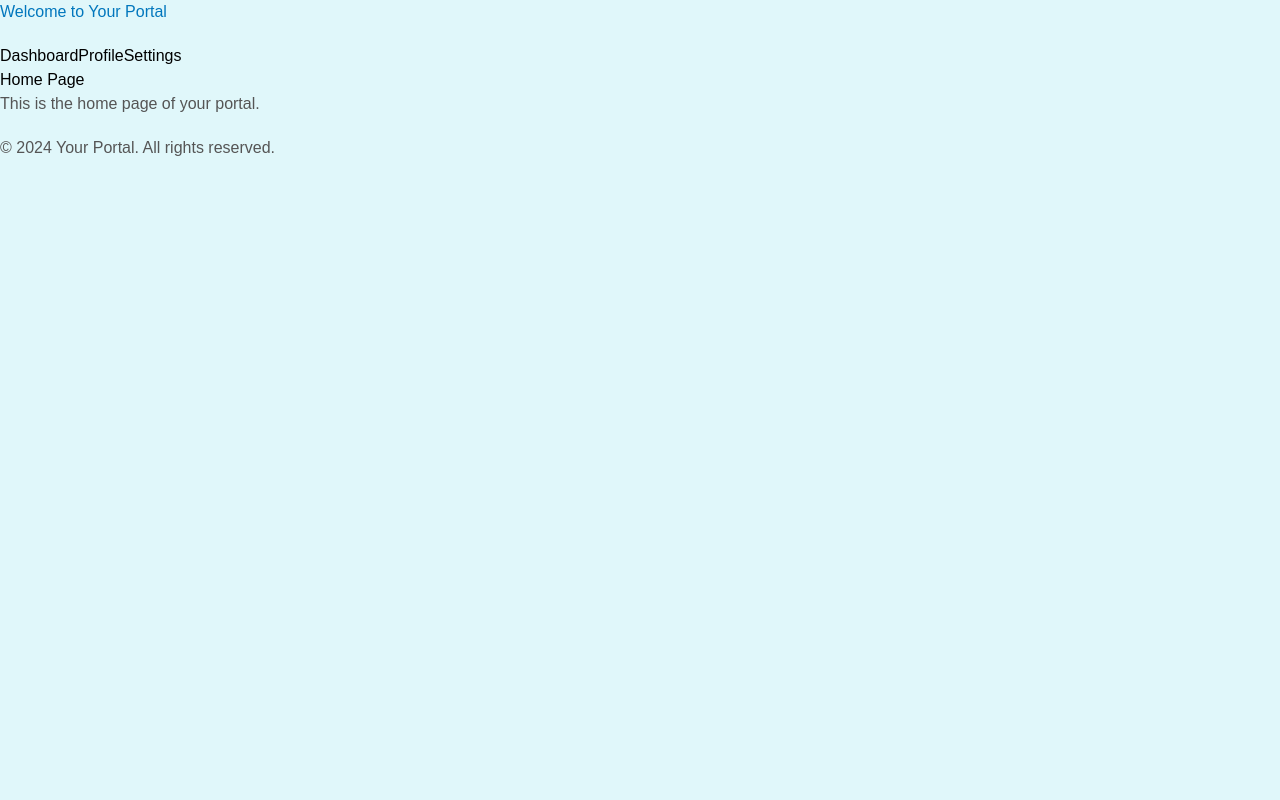
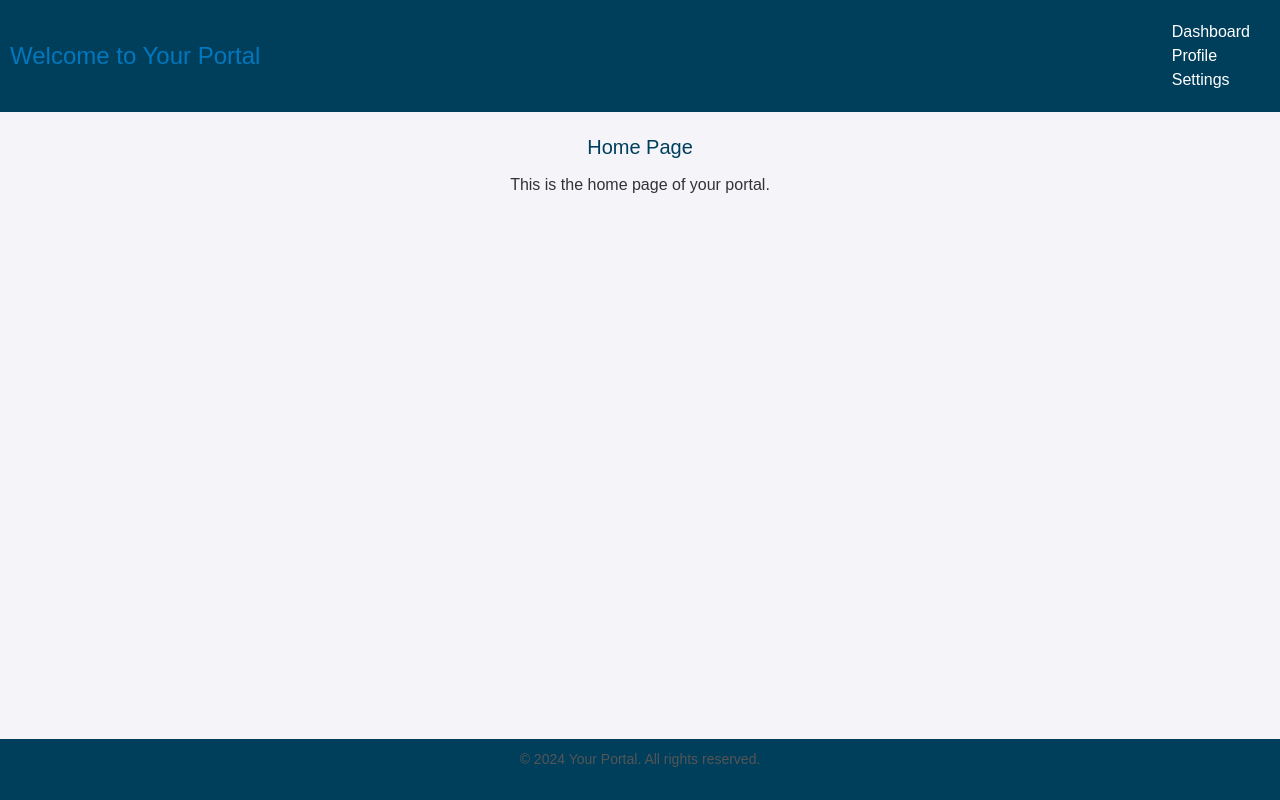
Before and after one commit to Tech-Consult-WorldWide/ConsultProtal, a React (Create React App) app: page /home in a window 1280 px wide. Built offline with nearby package versions, Linux system fonts and the light colour scheme.

Commit message:
Homepage updated

```diff
--- a/src/pages/user/HomePage.css
+++ b/src/pages/user/HomePage.css
@@ -1,42 +1,65 @@
-.logout-modal {
-  position: fixed;
-  top: 0;
-  left: 0;
-  width: 100%;
-  height: 100%;
-  background: rgba(0, 0, 0, 0.5);
+/* General Styles */
+body {
+  font-family: 'Arial', sans-serif;
+  margin: 0;
+  padding: 0;
+  background-color: #f4f4f9;
+}
+
+/* Header Styles */
+.homepage-header {
+  background-color: #003f5c;
+  color: white;
+  padding: 20px 10px;
   display: flex;
-  justify-content: center;
+  justify-content: space-between;
   align-items: center;
 }
 
-.modal-content {
-  background: white;
-  padding: 20px;
-  border-radius: 8px;
-  text-align: center;
-  box-shadow: 0 4px 6px rgba(0, 0, 0, 0.1);
+.homepage-header h1 {
+  margin: 0;
+  font-size: 24px;
 }
 
-.confirm-button {
-  margin-right: 10px;
-  background: #007bff;
+.homepage-nav a {
   color: white;
-  padding: 10px 20px;
-  border: none;
+  text-decoration: none;
+  margin: 0 10px;
+  padding: 10px;
   border-radius: 4px;
-  cursor: pointer;
+  transition: background-color 0.3s;
 }
 
-.cancel-button {
-  background: #dc3545;
-  color: white;
-  padding: 10px 20px;
-  border: none;
-  border-radius: 4px;
-  cursor: pointer;
+.homepage-nav a:hover {
+  background-color: #2f4b7c;
 }
 
-.confirm-button:hover, .cancel-button:hover {
-  opacity: 0.9;
+/* Main Content Styles */
+.homepage-main {
+  padding: 20px;
+  text-align: center;
 }
+
+.homepage-main h2 {
+  color: #003f5c;
+  font-size: 20px;
+  margin-bottom: 10px;
+}
+
+.homepage-main p {
+  color: #333;
+  font-size: 16px;
+  line-height: 1.6;
+}
+
+/* Footer Styles */
+.homepage-footer {
+  background-color: #003f5c;
+  color: white;
+  text-align: center;
+  padding: 10px;
+  position: fixed;
+  bottom: 0;
+  width: 100%;
+  font-size: 14px;
+}
--- a/src/pages/user/HomePage.js
+++ b/src/pages/user/HomePage.js
@@ -1,18 +1,18 @@
-import React, { useState } from 'react';
+import React from 'react';
 import { Link } from "react-router-dom";
 import './HomePage.css';
 
-
 function HomePage() {
-
   return (
     <div className="homepage-container">
       <header className="homepage-header">
         <h1>Welcome to Your Portal</h1>
         <nav className="homepage-nav">
-            <Link to="/dashboard">Dashboard</Link>
-            <Link to="/profile">Profile</Link>
-            <Link to="/settings">Settings</Link>
+          <ul>
+            <li><Link to="/dashboard">Dashboard</Link></li>
+            <li><Link to="/profile">Profile</Link></li>
+            <li><Link to="/settings">Settings</Link></li>
+          </ul>
         </nav>
       </header>
       <main className="homepage-main">
@@ -25,4 +25,5 @@ function HomePage() {
     </div>
   );
 }
+
 export default HomePage;
```
Lines whose indentation alone changed are shown as unchanged.
